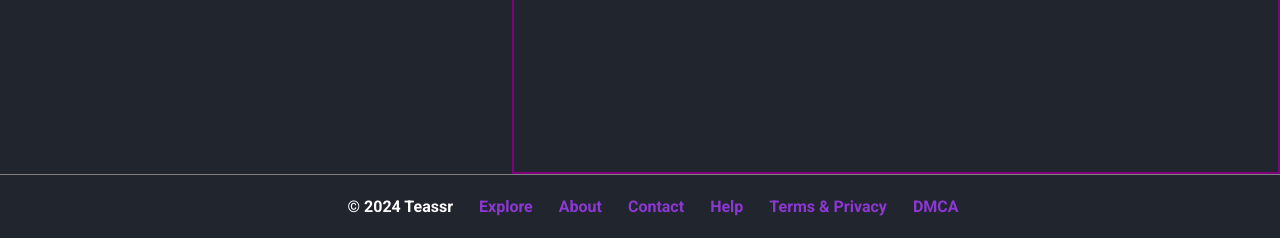
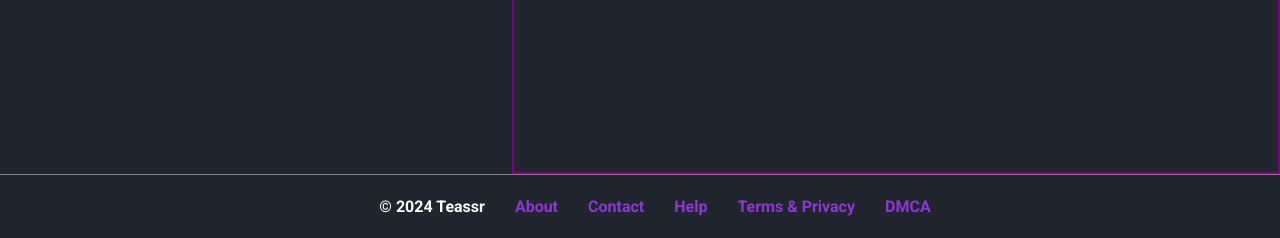
Before and after one commit to senup1/Teassr, a PHP site: page / in a window 1280 px wide. Shown: the part 562-800 px from the top of the page. Run offline with PHP 8.4, Linux system fonts and the light colour scheme; data that the repository does not hold is empty.

Commit message:
last change to footer "removed explore"

```diff
--- a/assets/inc/footer.php
+++ b/assets/inc/footer.php
@@ -2,9 +2,6 @@
 			<div class="container">
 				<div class="footerItem">
 					<p>&copy; 2024 Teassr</p>
-				</div>
-				<div class="footerItem">
-					<a href="#">Explore</a>
 				</div>
 				<div class="footerItem">
 					<a href="#">About</a>
--- a/assets/styles/main.css
+++ b/assets/styles/main.css
@@ -542,7 +542,7 @@ input:focus {
 }
 
 #mainFooter .container .footerItem {
-	margin-left: 26px;
+	margin-left: 30px;
 	font-size: 16px;
 	font-weight: bold;
 }
```
